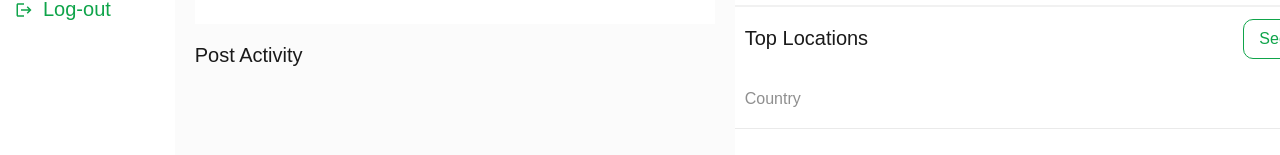
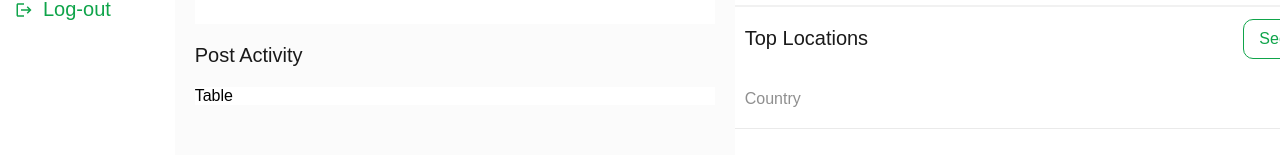
Before and after one commit to YoosufAathil/LYT-Dashboard, a React (Create React App) app: page / in a window 1280 px wide. Shown: the part 628-783 px from the top of the page. Built offline with nearby package versions, Linux system fonts and the light colour scheme; a web font is replaced by a local one.

Commit message:
Add PostActivity component to Barchart.jsx

```diff
--- a/src/Components/Barchart/Barchart.jsx
+++ b/src/Components/Barchart/Barchart.jsx
@@ -1,5 +1,6 @@
 import "./Barchart.scss";
 import ExpandMoreOutlinedIcon from "@mui/icons-material/ExpandMoreOutlined";
+import PostActivity from "../Post/PostActivity";
 
 import {
   BarChart,
@@ -39,23 +40,12 @@ const Barchart = () => {
               width: 80,
             }}
           />
-          {/* <Legend
-            width={100}
-            wrapperStyle={{
-              top: 40,
-              right: 20,
-              backgroundColor: "#f5f5f5",
-              border: "1px solid #d5d5d5",
-              borderRadius: 3,
-              lineHeight: "40px",
-            }}
-          /> */}
           <CartesianGrid stroke="#ccc" strokeDasharray="5 5" />
           <Bar dataKey="uv" fill="rgba(15, 164, 74, 0.3)" barSize={30} />
         </BarChart>
       </div>
       <div className="postactivity">
-        <span className="heading">Post Activity</span>
+        <PostActivity />
       </div>
     </div>
   );
--- a/src/Components/Barchart/Barchart.scss
+++ b/src/Components/Barchart/Barchart.scss
@@ -35,13 +35,5 @@
         justify-content: center;
     }
 
-    .postactivity {
-        margin: 20px 0;
-        color: #1A1A1A;
-        font-size: 20px;
-        display: flex;
-        align-items: center;
-        justify-content: flex-start;
 
-    }
 }
--- a/src/Components/Post/PostActivity.jsx
+++ b/src/Components/Post/PostActivity.jsx
@@ -1,7 +1,14 @@
-import ".postactivity.scss";
+import "./postactivity.scss";
 
 const PostActivity = () => {
-  return <div className="postactivity">PostActivity</div>;
+  return (
+    <div className="postactivity">
+      <div className="heading">
+        <span> Post Activity</span>
+      </div>
+      <div className="content">Table</div>
+    </div>
+  );
 };
 
 export default PostActivity;
--- a/src/Components/Post/postactivity.scss
+++ b/src/Components/Post/postactivity.scss
@@ -1,4 +1,14 @@
 .postactivity {
-    margin: 0;
-    padding: 0;
+    margin: 20px 0;
+
+    .heading {
+
+        color: #1A1A1A;
+        font-size: 20px;
+    }
+
+    .content {
+        margin: 20px 0;
+        background-color: white;
+    }
 }
--- a/src/pages/Home.jsx
+++ b/src/pages/Home.jsx
@@ -27,7 +27,6 @@ const Home = () => {
           <Barchart />
           <Demochart />
         </div>
-        <div className="posts">Post Activity</div>
       </div>
     </div>
   );
```
